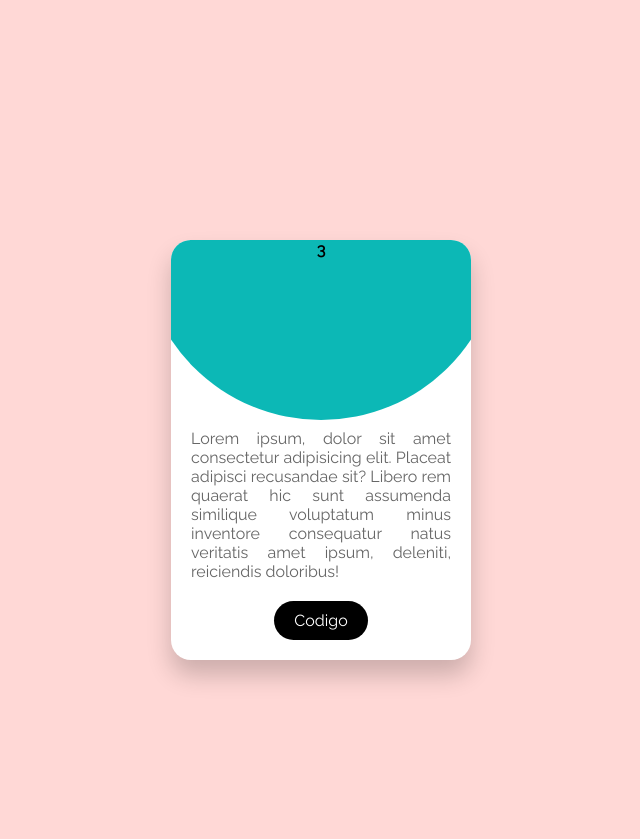
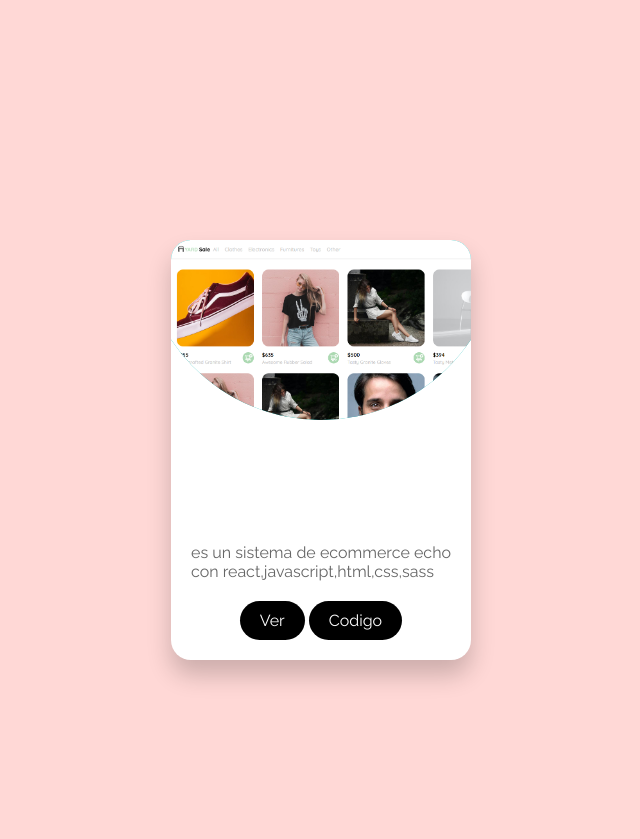
Before and after one commit to Vicxicode/vicxi.dev, a PHP site: page / in a window 1280 px wide. Shown: the part 2475-3314 px from the top of the page, without its empty margins (319-959 px from the left). Run offline with PHP 8.4, Linux system fonts and the light colour scheme.

Commit message:
arreglar ultima card

```diff
--- a/estilos.css
+++ b/estilos.css
@@ -296,6 +296,12 @@ img.v {
     object-fit: cover;
 }
 
+img.eco {
+    width: 430px;
+    height: 200px;
+    object-fit: contain;
+}
+
 div.content-project {
     position: absolute;
     bottom: 10px;
--- a/index.html
+++ b/index.html
@@ -80,11 +80,12 @@
             <div class="part" data-background="rgb(255, 216, 214)">
                 <div class="card">
                     <div class="circle3">
-                        <b>3</b>
+                        <img src="imagenes/eco.PNG" alt="proyecto2" class="eco">
                     </div>
                     <div class="content-project">
-                        <p>Lorem ipsum, dolor sit amet consectetur adipisicing elit. Placeat adipisci recusandae sit? Libero rem quaerat hic sunt assumenda similique voluptatum minus inventore consequatur natus veritatis amet ipsum, deleniti, reiciendis doloribus!</p>
-                        <a href="#">Codigo</a>
+                        <p>es un sistema de ecommerce echo con react,javascript,html,css,sass</p>
+                        <a href="https://vicxi.dev" target="_blank">Ver</a>
+                        <a href="https://github.com/victorgp1124/ecommerce" target="_blank">Codigo</a>
                     </div>
                 </div>
             </div>
```
Also changed, not shown: imagenes/eco.PNG (added).
